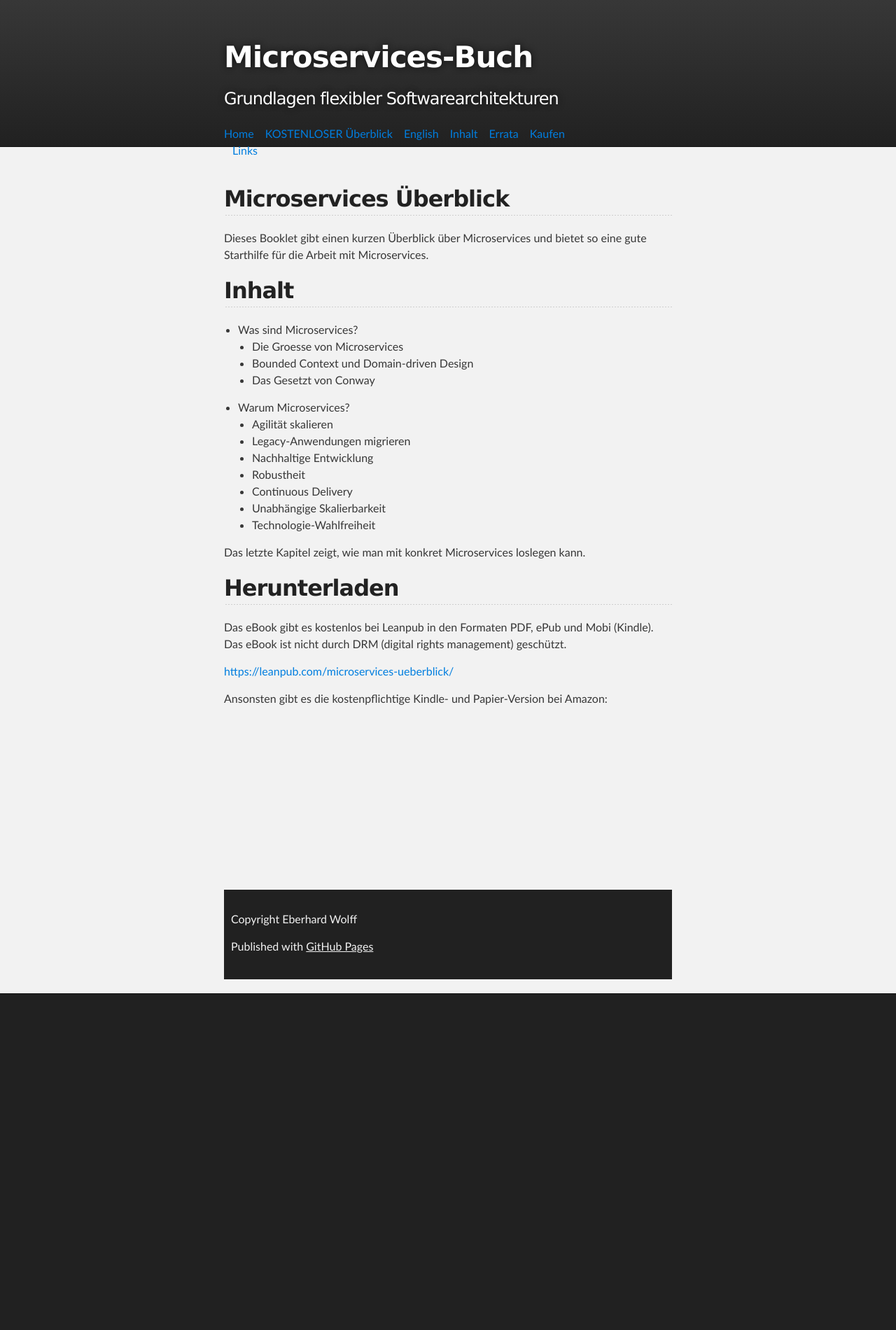
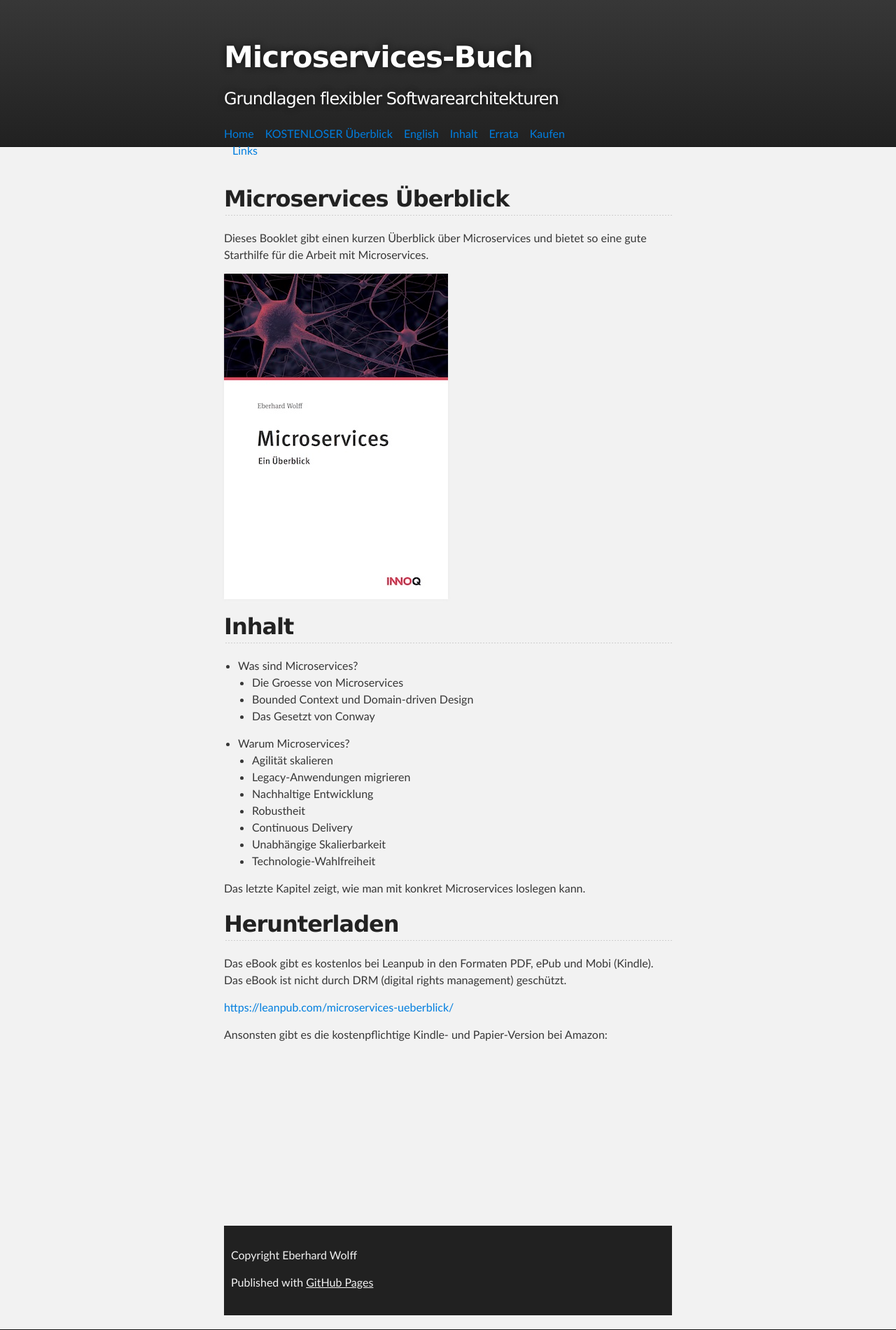
Before and after one commit to ewolff/microservices-buch.de, a Jekyll site: the page built from ueberblick.md, in a window 1280 px wide. Shown: the whole page at 70% size. Built offline with Jekyll 4.4.1, drawn with Linux system fonts in a browser that asks for light colours; before the commit the page ends 1420 px from its top, so only the background shows below that; grey boxes are pictures that could not be loaded.

Commit message:
Add cover for Überblick

```diff
--- a/ueberblick.md
+++ b/ueberblick.md
@@ -9,6 +9,8 @@ Microservices Überblick
 
 Dieses Booklet gibt einen kurzen Überblick über Microservices und
 bietet so eine gute Starthilfe für die Arbeit mit Microservices.
+
+<img src="images/ueberblick.jpg" width="50%" />
 
 ## Inhalt
 
```
Also changed, not shown: images/ueberblick.jpg (added).
